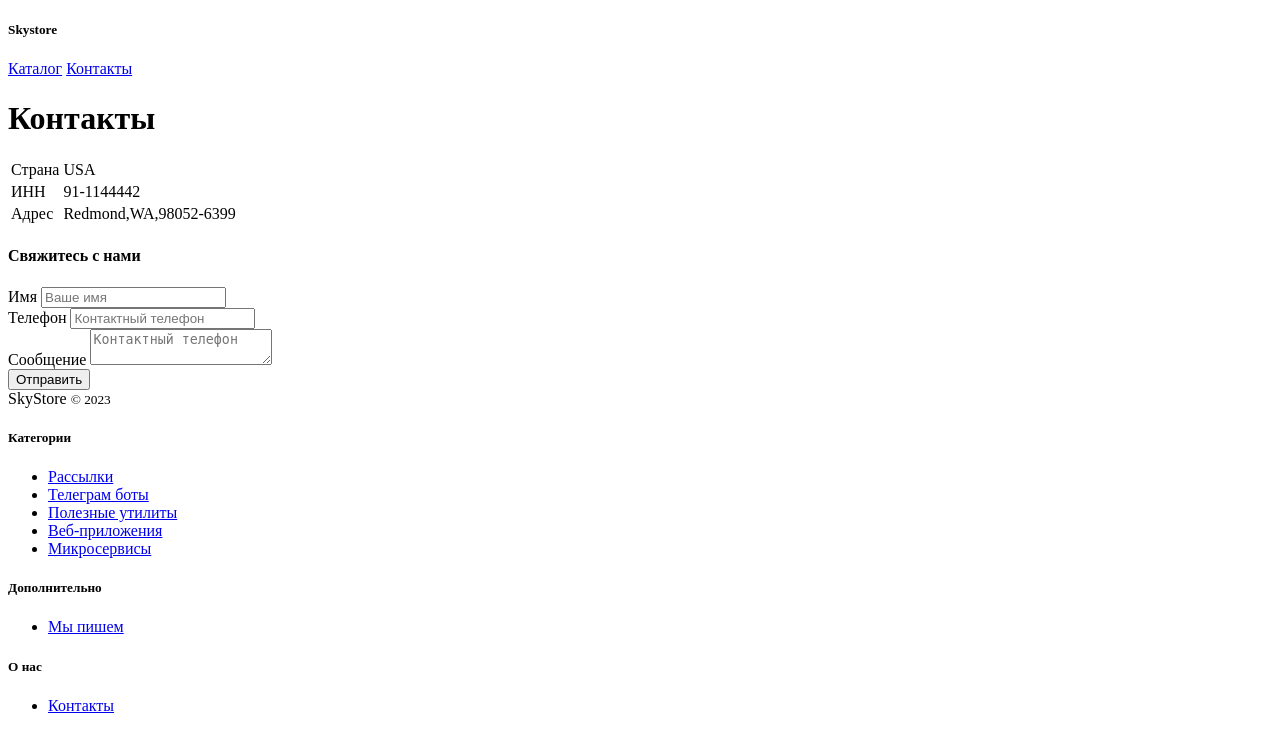
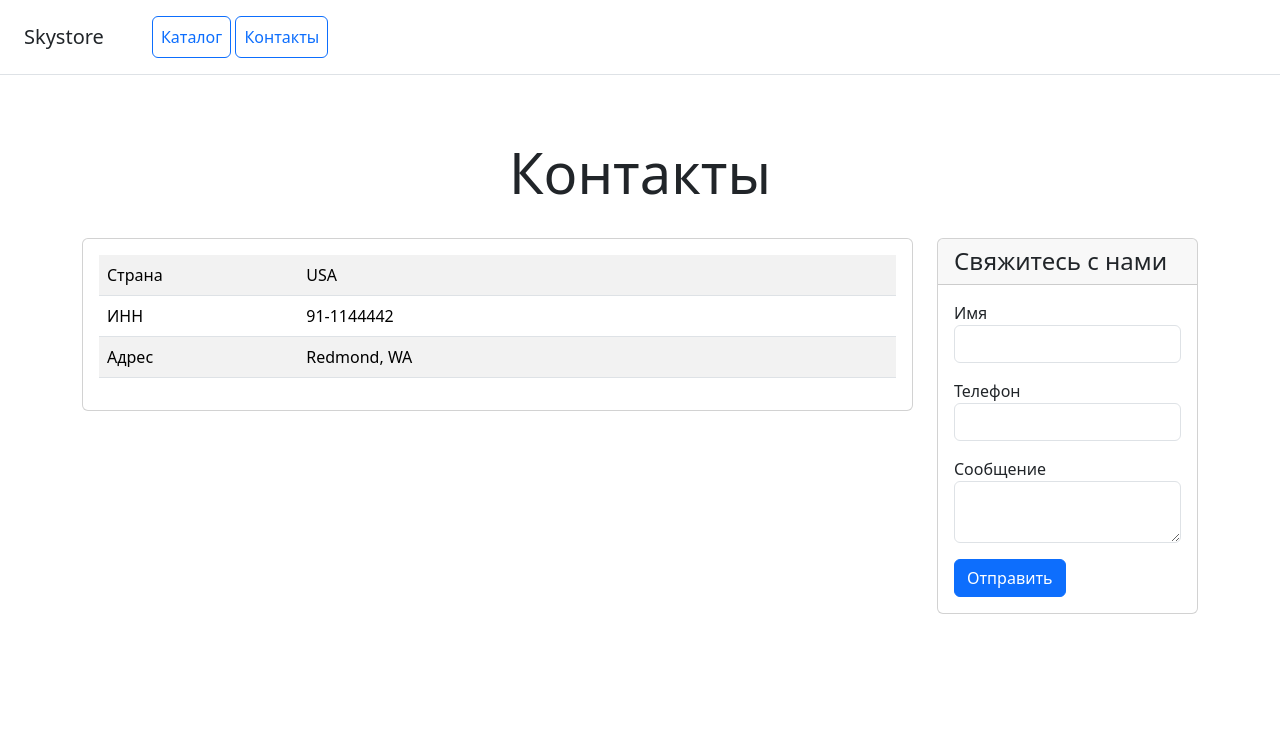
Before and after one commit to Laska-hub/django-homework, a Django app: page /contacts/ in a window 1280 px wide. Shown: the top 752 px of the page. Run offline with Django 5.2, Linux system fonts and the light colour scheme.

Commit message:
Add Django project: catalog app, views, urls, templates, Bootstrap integration, gitignore and README

```diff
--- a/catalog/templates/contacts.html
+++ b/catalog/templates/contacts.html
@@ -3,12 +3,18 @@
 <head>
     <meta charset="utf-8">
     <meta name="viewport" content="width=device-width, initial-scale=1">
+
     <title>Skystore</title>
-    <!-- Подключите статичеcкие файлы со стилями Bootstrap -->
+
+    <!-- Bootstrap CSS -->
+    <link href="https://cdn.jsdelivr.net/npm/bootstrap@5.3.3/dist/css/bootstrap.min.css" rel="stylesheet">
 </head>
+
 <body>
+
 <div class="d-flex flex-column flex-md-row align-items-center p-3 px-md-4 mb-3 bg-white border-bottom box-shadow">
     <h5 class="my-0 mr-md-auto font-weight-normal">Skystore</h5>
+
     <nav class="ms-5">
         <a class="p-2 btn btn-outline-primary" href="/">Каталог</a>
         <a class="p-2 btn btn-outline-primary" href="/contacts/">Контакты</a>
@@ -21,6 +27,7 @@
 
 <div class="container">
     <div class="row text-start">
+
         <div class="col-lg-9 col-md-6 col-sm-12">
             <div class="card mb-4 box-shadow">
                 <div class="card-body">
@@ -35,71 +42,51 @@
                         </tr>
                         <tr>
                             <td class="w-25">Адрес</td>
-                            <td>Redmond,WA,98052-6399</td>
+                            <td>Redmond, WA</td>
                         </tr>
                     </table>
                 </div>
             </div>
         </div>
+
         <div class="col-lg-3 col-md-6 col-sm-12">
             <div class="card mb-4 box-shadow">
                 <div class="card-header">
                     <h4 class="my-0 font-weight-normal">Свяжитесь с нами</h4>
                 </div>
+
                 <div class="card-body">
-                    <form method="post" action="" class="form-floating">
+                    <form method="post">
                         {% csrf_token %}
+
                         <div class="mb-3">
-                            <label for="name">Имя</label>
-                            <input type="text" name="name" class="form-control" id="name" placeholder="Ваше имя" required>
+                            <label>Имя</label>
+                            <input type="text" class="form-control">
                         </div>
+
                         <div class="mb-3">
-                            <label for="phone">Телефон</label>
-                            <input type="text" name="phone" class="form-control" id="phone" placeholder="Контактный телефон" required>
+                            <label>Телефон</label>
+                            <input type="text" class="form-control">
                         </div>
+
                         <div class="mb-3">
-                            <label for="message">Сообщение</label>
-                            <textarea type="text" name="message" class="form-control" id="message" placeholder="Контактный телефон" required></textarea>
+                            <label>Сообщение</label>
+                            <textarea class="form-control"></textarea>
                         </div>
-                        <button type="submit" class="btn btn-lg btn-block btn-outline-primary">Отправить</button>
+
+                        <button type="submit" class="btn btn-primary">
+                            Отправить
+                        </button>
                     </form>
                 </div>
             </div>
         </div>
+
     </div>
-
-    <footer class="pt-4 my-md-5 pt-md-5 border-top">
-        <div class="row">
-            <div class="col-12 col-md">
-                SkyStore
-                <small class="d-block mb-3 text-muted">&copy; 2023</small>
-            </div>
-            <div class="col-6 col-md">
-                <h5>Категории</h5>
-                <ul class="list-unstyled text-small">
-                    <li><a class="text-muted" href="#">Рассылки</a></li>
-                    <li><a class="text-muted" href="#">Телеграм боты</a></li>
-                    <li><a class="text-muted" href="#">Полезные утилиты</a></li>
-                    <li><a class="text-muted" href="#">Веб-приложения</a></li>
-                    <li><a class="text-muted" href="#">Микросервисы</a></li>
-                </ul>
-            </div>
-            <div class="col-6 col-md">
-                <h5>Дополнительно</h5>
-                <ul class="list-unstyled text-small">
-                    <li><a class="text-muted" href="#">Мы пишем</a></li>
-                </ul>
-            </div>
-            <div class="col-6 col-md">
-                <h5>О нас</h5>
-                <ul class="list-unstyled text-small">
-                    <li><a class="text-muted" href="/contacts/">Контакты</a></li>
-                </ul>
-            </div>
-        </div>
-    </footer>
 </div>
 
-<!-- Подключите статичеcкие файлы со скриптами Bootstrap -->
+<!-- Bootstrap JS -->
+<script src="https://cdn.jsdelivr.net/npm/bootstrap@5.3.3/dist/js/bootstrap.bundle.min.js"></script>
+
 </body>
 </html>
```
Also changed, not shown: catalog/templates/home.html (+18 -27 lines).
